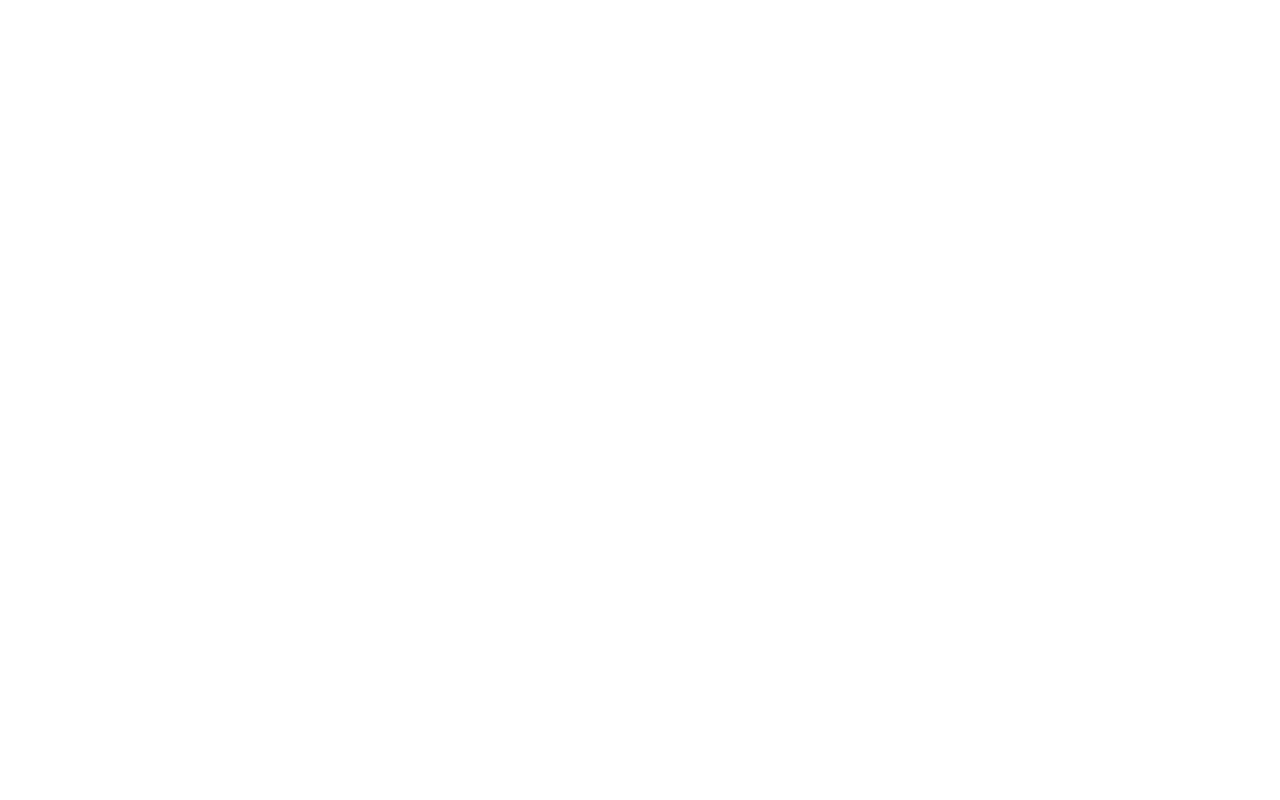
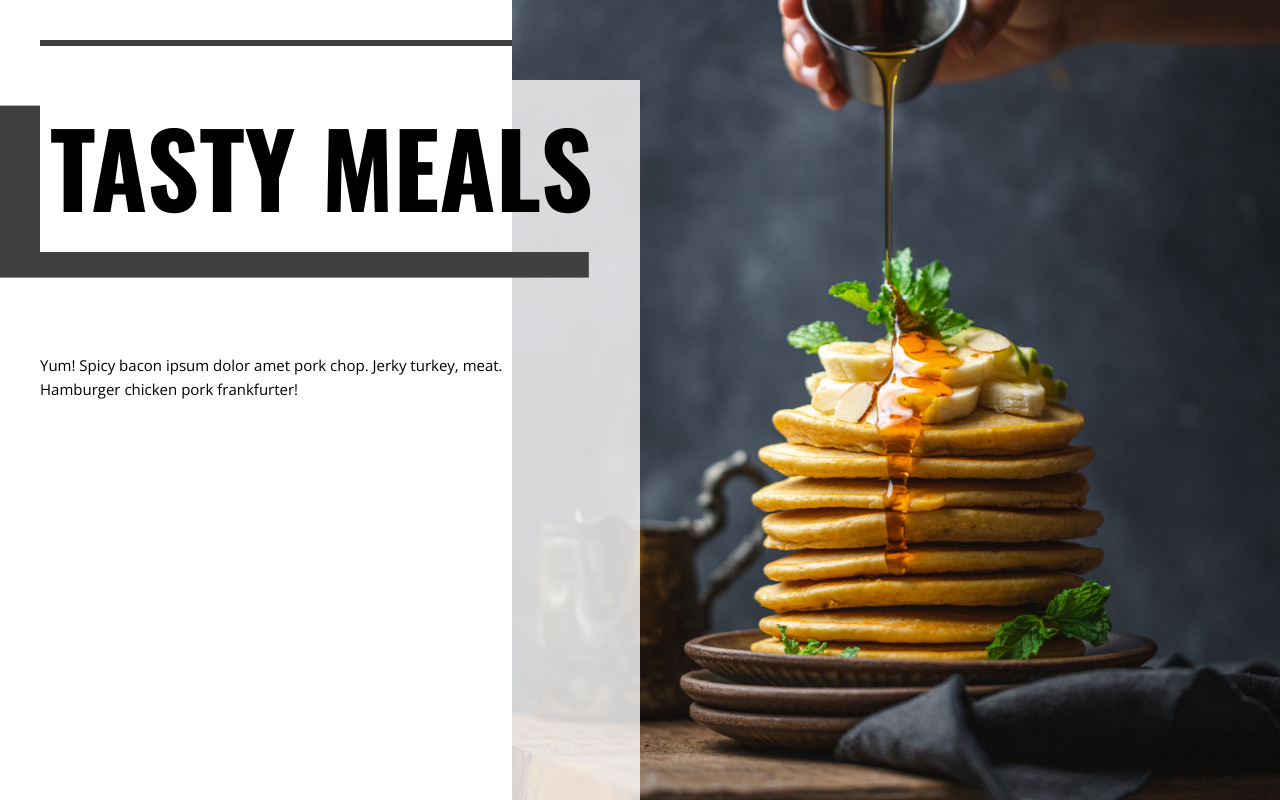
Before and after one commit to black-RAM/tasty-INC, a plain HTML site: page index.html in a window 1280 px wide. Drawn offline with nearby package versions, Linux system fonts and the light colour scheme.

Commit message:
header section

```diff
--- a/index.html
+++ b/index.html
@@ -5,9 +5,22 @@
     <meta name="viewport" content="width=device-width, initial-scale=1.0">
     <link rel="stylesheet" href="style.css">
     <link rel="shortcut icon" href="imgs/mbe-style-hamburger.png" type="image/x-icon">
+    <link rel="preconnect" href="https://fonts.googleapis.com">
+    <link rel="preconnect" href="https://fonts.gstatic.com" crossorigin>
+    <link href="https://fonts.googleapis.com/css2?family=Open+Sans:ital,wght@0,300;0,400;0,700;0,800;1,300;1,400&family=Oswald:wght@700&display=swap" rel="stylesheet">
     <title>Tasty Food inc | Home</title>
 </head>
 <body>
-
+    <!-- <a href="#main" class="skip-to-main" tabindex="0">Skip to main</a> -->
+    <header class="main-header">
+        <hr>
+        <img src="imgs/chad-montano-eeqbbemH9-c-unsplash.jpg" class="grid-img" alt="">
+        <div class="header-content">
+            <h1>Tasty Meals</h1>
+            <p class="text-size-normal">Yum! Spicy bacon ipsum dolor amet pork chop. Jerky  turkey, meat.  Hamburger chicken pork frankfurter!</p>
+        </div>
+    </header>
+    <main id="main"></main>
+    <footer></footer>
 </body>
 </html>
--- a/style.css
+++ b/style.css
@@ -0,0 +1,101 @@
+*, *::before, *::after{
+    box-sizing: border-box;
+}
+html{
+    scroll-behavior: smooth;
+}
+:root{
+    --yellow: hsl(45, 90%, 50%);
+    --blue: midnightblue;
+    --gray: hsl(0, 0%, 25%);
+    --light-gray: hsl(60, 5%, 65%);
+    --black: hsl(250, 29%, 10%);
+    font-size: 62.5%;
+}
+
+body{
+    font-family: 'Open Sans', Arial, Helvetica, sans-serif;
+    margin: 0px;
+}
+/* resets */
+h1, h2, h3, h4, h5, h6, ul, li, ol{
+    margin: 0px;
+}
+a{
+    color: inherit;
+    text-decoration: none;
+}
+a:focus {
+    outline: solid 2px lightblue;
+    padding: 1em;
+}
+/* resets end */
+/* utilitly classes */
+.grid-img{
+    height: 100%;
+    width: 100%;
+    object-fit: cover
+}
+.text-size-normal{
+    font-size: 1.5rem;
+    line-height: 1.55em;
+}
+/* end of utilitly classes */
+.skip-to-main{
+    display: block;
+    position: absolute;
+    left: 10px;
+    background-color: var(--black);
+    color: var(--yellow);
+    font-size: 2rem;
+    padding: 0.5em 1em;
+    border-radius: 0 0 0.5em 0.5em;
+    transform: translateY(-3em);
+    transition: transform 400ms ease-in-out;
+}
+.skip-to-main:focus{
+    transform: translateY(0);
+    outline: none;
+}
+h1, h2, h3, h4{
+    font-family: 'Oswald', Impact, Haettenschweiler, 'Arial Narrow Bold', sans-serif;
+}
+.main-header{
+    display: grid;
+    grid-template-columns: repeat(10, 10vw);
+    grid-template-rows: 5vh 95vh;
+    height: 100vh;
+    margin: 0 auto;
+}
+.main-header hr{
+    grid-row: 1 / 1 ;
+    color: var(--gray);
+    border: solid 3px var(--gray);
+    height: 2px;
+    width: 40vw;
+    align-self: start;
+    margin: 40px 0px 10px 40px;
+}
+.main-header img{
+    grid-column: 5 / 11;
+    grid-row: 1  / 3;
+}
+.header-content{
+    position: relative;
+    z-index: 1;
+    grid-column: 1 / 6;
+    grid-row: 2 / span 1;
+    margin-top: 4rem;
+    margin-left: 40px;
+    background-color: hsla(0, 0%, 100%, 0.8);
+}
+.header-content h1{
+    text-transform: uppercase;
+    font-size: max(6rem, 8vw);
+    padding: 1rem;
+    box-shadow: -0.5em 0.25em var(--gray);
+    margin-bottom: 1em;
+}
+.header-content p {
+    margin-right: 20%;
+}
```
Also changed, not shown: imgs/chad-montano-eeqbbemH9-c-unsplash.jpg (added).
